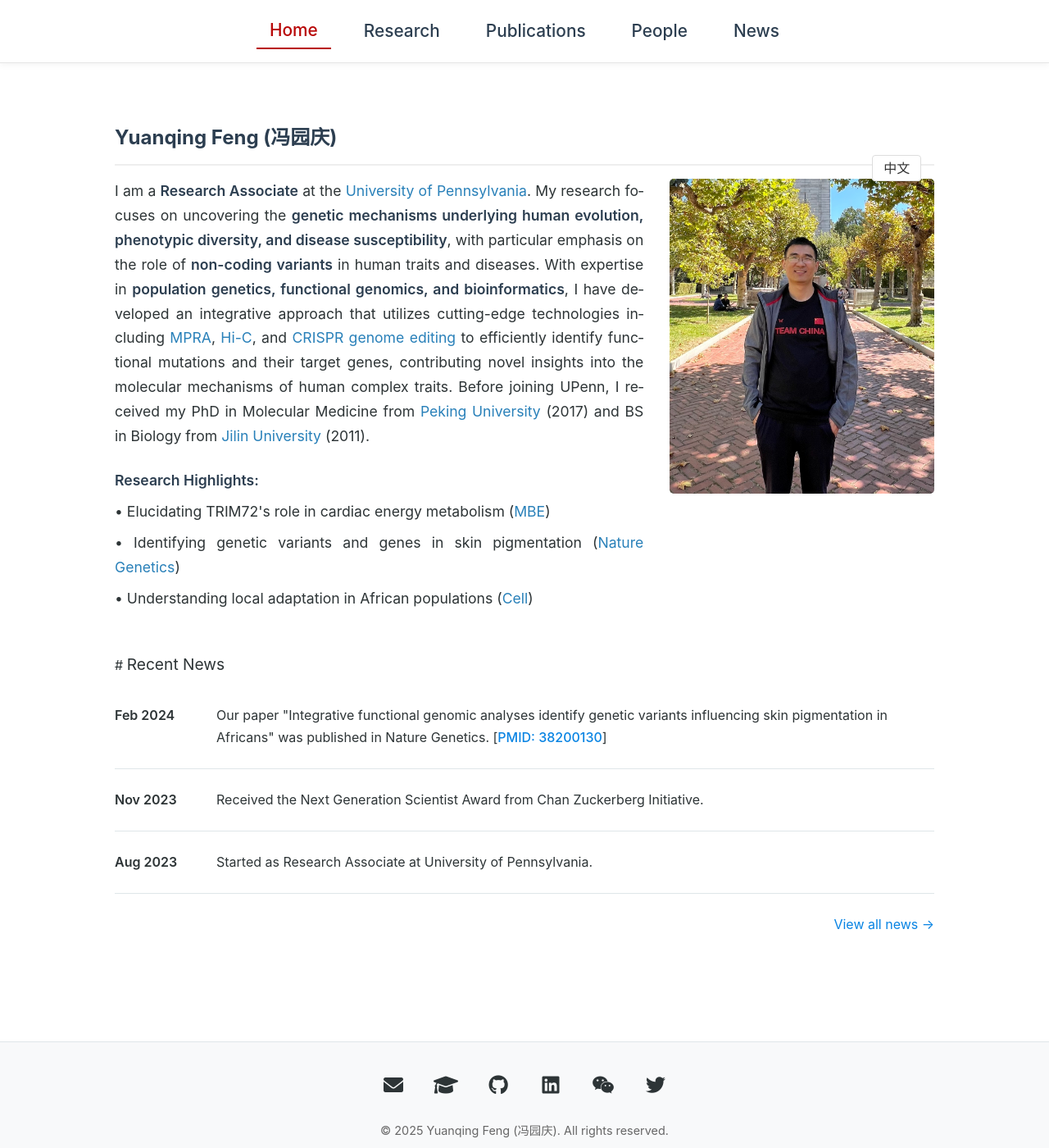
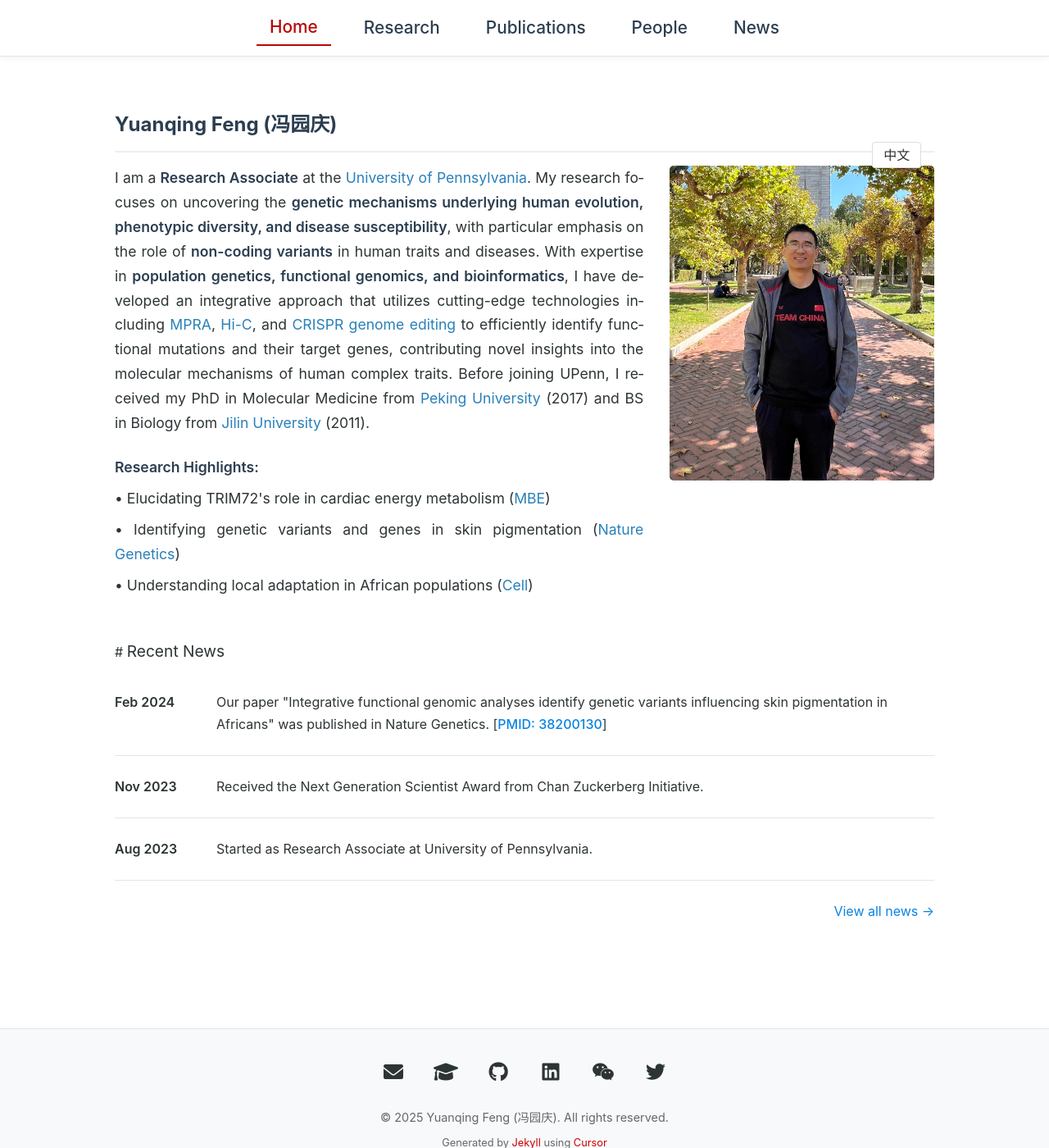
Before and after one commit to fengyq/fengyq.github.io, a Jekyll site: the page built from index.md, in a window 1280 px wide and 1400 px high. Shown: the whole window at 82% size. Built offline with Jekyll 4.4.1, drawn with Linux system fonts in a browser that asks for light colours.

```diff
--- a/assets/css/main.css
+++ b/assets/css/main.css
@@ -56,7 +56,7 @@
 .header-container {
     max-width: 1200px;
     margin: 0 auto;
-    padding: 0.5rem 2rem;
+    padding: 0.25rem 1rem;
     display: flex;
     justify-content: center;
     align-items: center;
@@ -92,7 +92,7 @@
     flex: 1;
     max-width: 1000px;
     margin: 0 auto;
-    padding: 6rem 2rem 2rem;  /* Increased top padding to prevent header overlap */
+    padding: 5rem 2rem 2rem;  /* Increased top padding to prevent header overlap */
 }
 
 /* Footer */
```
Also changed, not shown: 2 other files.
